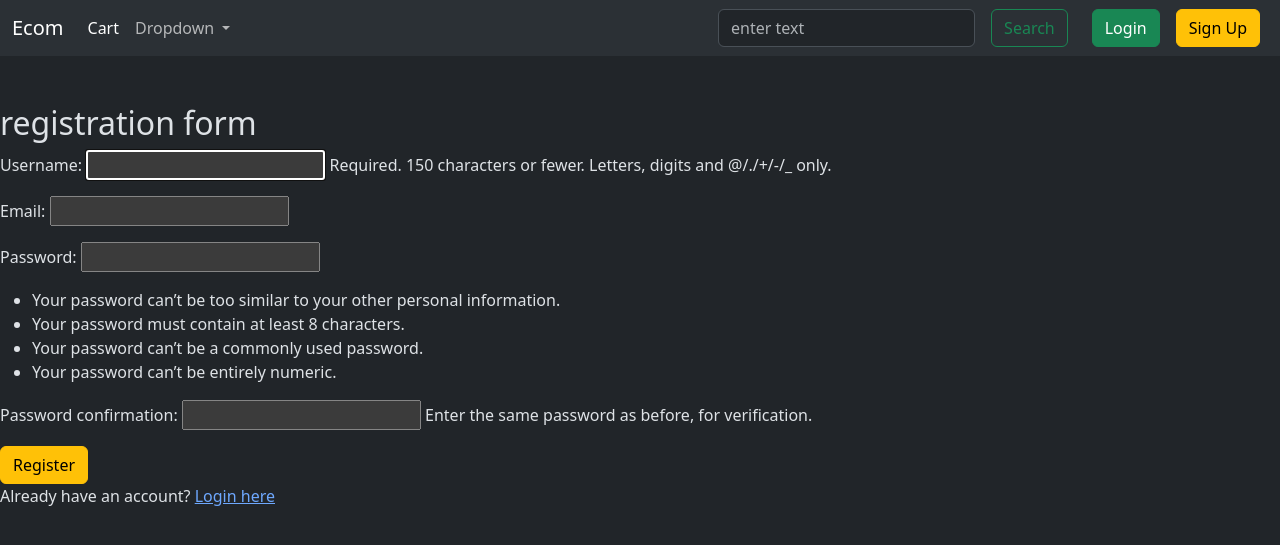
After one commit to NitishBansal001/django-ecommerce-website, a Django app: page /store/register in a window 1280 px wide. The commit adds this page. Shown: the top 545 px of the page. Run offline with Django 5.2, Linux system fonts and the light colour scheme.

Commit message:
some changes top commit

```diff
--- a/ecommerce/ecommerce/settings.py
+++ b/ecommerce/ecommerce/settings.py
@@ -133,6 +133,10 @@ STATICFILES_DIRS = [os.path.join(BASE_DIR,'static')]
 MEDIA_URL = '/media/'
 MEDIA_ROOT = os.path.join(BASE_DIR,'media')
 
+# settings.py ## added manually
+LOGIN_REDIRECT_URL = '/store/'  # Redirect after login (home page, or other)
+LOGOUT_REDIRECT_URL = '/store/'  # Redirect after logout (home page, or other)
+
 
 # Default primary key field type
 # https://docs.djangoproject.com/en/5.1/ref/settings/#default-auto-field
--- a/ecommerce/ecommerce/urls.py
+++ b/ecommerce/ecommerce/urls.py
@@ -18,11 +18,13 @@ from django.contrib import admin
 from django.urls import path,include
 from django.conf import settings
 from django.conf.urls.static import static
+from django.contrib.auth.urls import views as auth_views
+
 
 urlpatterns = [
     path('admin/', admin.site.urls),
     path('store/', include('store.urls')),
-
+    path('accounts/',include('django.contrib.auth.urls')),
 
     path('__reload__/', include('django_browser_reload.urls')),
 
--- a/ecommerce/store/forms.py
+++ b/ecommerce/store/forms.py
@@ -1,8 +1,18 @@
 from django import forms
 from .models import *
+from django.contrib.auth.models import User
+from django.contrib.auth.forms import UserCreationForm
 
 class ShippingAddressForm(forms.ModelForm):
 
     class Meta:
         model = ShippingAddress
         fields = ('address','city','state','zipcode')
+
+
+
+class UserRegisterationForm(UserCreationForm):
+    email = forms.EmailField()
+    class Meta:
+        model = User
+        fields = ('username','email','password1','password2')
--- a/ecommerce/store/urls.py
+++ b/ecommerce/store/urls.py
@@ -5,6 +5,7 @@ urlpatterns = [
     path('',views.index,name='index'),
     path('cart/',views.cart,name='cart'),
     path('checkout/',views.checkout,name='checkout'),
-
+    path('search_bar/',views.search_bar,name='search_bar'),
     path('add_to_cart/<int:product_id>/<str:action>/',views.add_to_cart,name="add_to_cart"),
+    path('register',views.register,name="register"),
 ]
--- a/ecommerce/store/views.py
+++ b/ecommerce/store/views.py
@@ -2,9 +2,36 @@ from django.shortcuts import render
 from .models import *
 from django.shortcuts import get_object_or_404,get_list_or_404, redirect
 from django.contrib.auth.decorators import login_required
+from django.contrib.auth import login
 from .forms import *
 import uuid
 # Create your views here.
+
+
+def search_bar(request):
+    if request.method == "POST":
+        searchbar_text = request.POST['searchbar_text']
+        products = Product.objects.filter(name=searchbar_text)  # Case-insensitive search
+        return render(request, 'search_bar.html', {'searchbar_text': searchbar_text, 'products': products})
+    else:
+        return render(request, 'search_bar.html')
+
+
+
+def register(request):
+    if request.method == "POST":
+        form = UserRegisterationForm(request.POST)
+        if form.is_valid():
+            user = form.save(commit=False)
+            user.set_password(form.cleaned_data['password1'])
+            user.save()
+            login(request,user)
+            return redirect('index')
+    else:
+        form = UserRegisterationForm()
+    return render(request,'registration/register.html',{'form':form})
+
+
 
 
 # def index(request):
@@ -31,7 +58,6 @@ def index(request):
             currentorder = Order.objects.filter(id=currentorder_id, complete=False).first()
         else:
             # If no 'order_id' cookie, create a new order and set the cookie
-            print('2currentorder_id',currentorder_id,shipping=False)
             currentorder = None
 
 
--- a/ecommerce/templates/layout.html
+++ b/ecommerce/templates/layout.html
@@ -46,14 +46,24 @@
                 </ul>
               </li>
             </ul>
-            <form class="d-flex" role="search">
-              <input class="form-control me-3" type="search" placeholder="Search" aria-label="Search">
+            <form class="d-flex" role="search" method="post" action ='{% url "search_bar" %}'>
+              {% csrf_token %}
+              <input class="form-control me-3" type="search" placeholder="enter text" aria-label="Search" name="searchbar_text" value="{{searchbar_text}}">
               <button class="btn btn-outline-success me-3" type="submit">Search</button>
-              <button class="btn btn-outline-primary" type="submit">Login</button>
             </form>
+            {% if user.is_authenticated %}
+            <form action="{% url "logout" %}" method="post">
+              {% csrf_token %}
+              <button class="btn btn-outline-primary me-3" type="submit">Logout</button>
+            </form>
+            {% else %}
+            <a href="{% url "login" %}" class="btn btn-success mx-2">Login</a>
+            <a href="{% url "register" %}" class="btn btn-warning mx-2">Sign Up</a>
+            {% endif %}
           </div>
         </div>
       </nav>
+
 
     {% block content %}
 
--- /dev/null
+++ b/ecommerce/templates/registration/register.html
@@ -0,0 +1,14 @@
+{% extends "layout.html" %}
+
+{% block content %}
+
+<h2>registration form</h2>
+
+<form method="post">
+    {% csrf_token %}
+    {{form.as_p}}
+    <button class="btn btn-warning">Register</button>
+</form>
+<p>Already have an account? <a href="{% url 'login' %}">Login here</a></p>
+
+{% endblock %}
```
Also changed, not shown: ecommerce/store/templates/search_bar.html (added, +42 -0 lines), ecommerce/templates/registration/login.html (added, +15 -0 lines), ecommerce/templates/registration/logout.html (added, +11 -0 lines), ecommerce/db.sqlite3.
